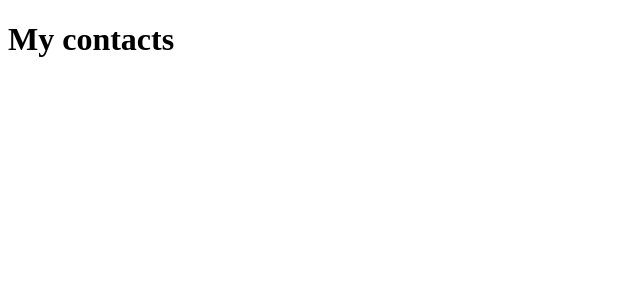
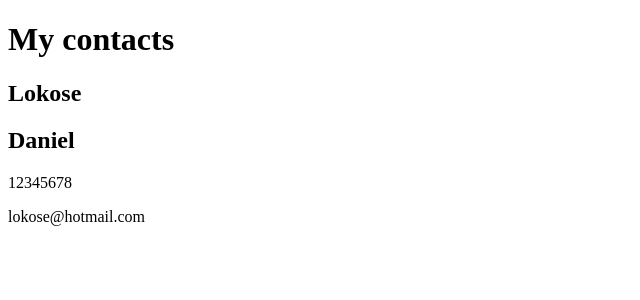
Before and after one commit to Jadashi97/Major-Projects, a React (Create React App) app in the folder my-contact-app/: page / in a window 1280 px wide. Shown: the top 300 px of the page, without its empty margins (0-640 px from the left). Built offline with nearby package versions, Linux system fonts and the light colour scheme.

Commit message:
add layout  and objects for app. (feat): create the card as a reusable component

```diff
--- a/my-contact-app/public/index.css
+++ b/my-contact-app/public/index.css
@@ -0,0 +1,66 @@
+body {
+    font-family: sans-serif;
+    margin: 0 auto;
+    padding: 25px;
+    max-width: 400px;
+    min-width: 400px;
+    background-color: #dfe6e9;
+    text-align: center;
+}
+
+.heading {
+    text-align: center;
+    font-size: 2em;
+    color: #2d3436;
+    margin: 20px 0 30px;
+}
+
+.card {
+    border-radius: 25px;
+    position: relative;
+    padding: 25px 15px;
+    background-color: #81ecec;
+    margin: 50px 0;
+    height: 200px;
+    box-shadow: 0 2px 5px #ccc;
+    text-align: left;
+}
+
+.top {
+    border-radius: 25px 25px 0 0;
+    height: 100px;
+    width: 100%;
+    background-color: #00cec9;
+    position: absolute;
+    top: 0;
+    left: 0;
+    display: flex;
+}
+
+.name {
+    font-size: 2em;
+    color: #2d3436;
+    display: flex;
+    flex: 1;
+    margin: 10% 20px 0;
+}
+
+.card img {
+    margin: 30px 20px 0 0;
+}
+
+.circle-img {
+    border-radius: 50%;
+    border: 7px solid #fff;
+    width: 120px;
+    height: 120px;
+}
+
+.bottom {
+    margin-top: 120px;
+}
+
+.info {
+    margin: 20px 0;
+    color: #1a7e76;
+}
--- a/my-contact-app/src/components/App.jsx
+++ b/my-contact-app/src/components/App.jsx
@@ -2,7 +2,21 @@ import React from "react";
 
 
 function App(){
-    return <h1>My contacts</h1>
+    return (
+    <div>
+        <h1 className="heading">My contacts</h1>
+        <div className="card">
+            <div className="top">
+                <h2>Lokose</h2>
+                <h2>Daniel</h2>
+            </div>
+            <div className="bottom">
+                <p>12345678</p>
+                <p>lokose@hotmail.com</p>
+            </div>
+        </div>
+    </div>
+    );
 }
 
 export default App;
```
Also changed, not shown: my-contact-app/src/contacts.js (+54 -0 lines).
